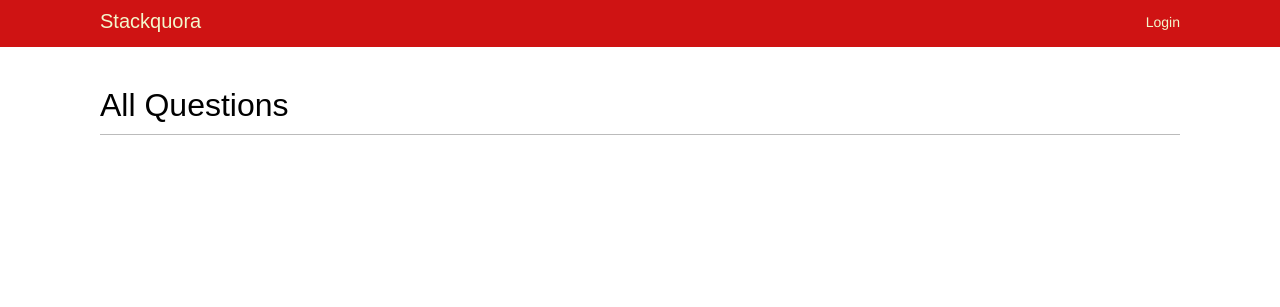
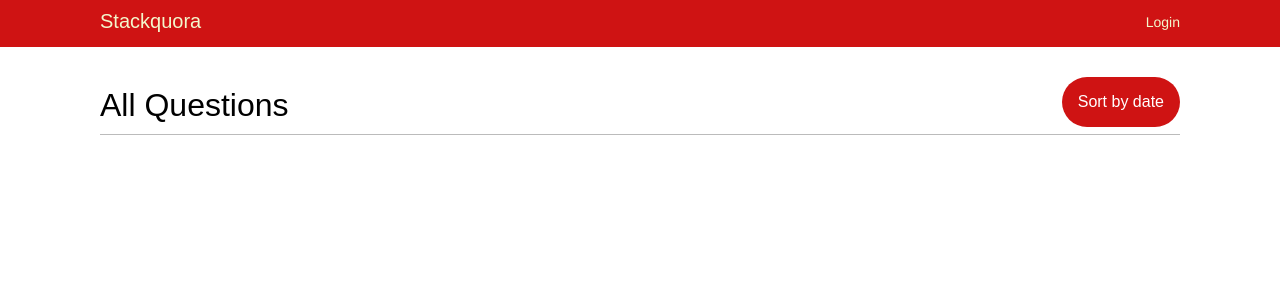
Before and after one commit to AswinRaaj23/queser, a Django app: page / in a window 1280 px wide. Shown: the top 307 px of the page. Run offline with Django 4.2, Linux system fonts and the light colour scheme; data that the repository does not hold is empty; some web fonts are replaced.

Commit message:
Add sort functionality based on created date

```diff
--- a/stacquora/static/css/base.css
+++ b/stacquora/static/css/base.css
@@ -229,3 +229,39 @@ ul.messages li a.close {
 .answer-author{
     color: lightgray;
 }
+
+.dropbtn {
+    background-color: #cf1313;
+    color: white;
+    padding: 16px;
+    font-size: 16px;
+    border: none;
+    cursor: pointer;
+    border-radius: 30px;
+  }
+
+  .dropdown {
+    position: relative;
+    display: inline-block;
+  }
+
+  .dropdown-content {
+    display: none;
+    position: absolute;
+    right: 0;
+    background-color: #f9f9f9;
+    min-width: 160px;
+    box-shadow: 0px 8px 16px 0px rgba(0,0,0,0.2);
+    z-index: 1;
+  }
+
+  .dropdown-content a {
+    color: black;
+    padding: 12px 16px;
+    text-decoration: none;
+    display: block;
+  }
+
+  .dropdown-content a:hover {background-color: #f1f1f1;}
+  .dropdown:hover .dropdown-content {display: block;}
+  .dropdown:hover .dropbtn {background-color: #ac1717;}
--- a/stacquora/templates/stacquora/homepage.html
+++ b/stacquora/templates/stacquora/homepage.html
@@ -1,9 +1,19 @@
 {% extends "base.html" %}
 {% block title %}Homepage{% endblock %}
 {% block content %}
-    <h1>All Questions</h1>
+
     {% if tag %}
         <h2>Posts tagged with "{{ tag.name }}"</h2>
+    {% else %}
+    <div class="dropdown" style="float:right;">
+        <button class="dropbtn">Sort by date</button>
+        <div class="dropdown-content">
+          <a href="?order=created">Old</a>
+          <a href="?order=-created">Recent</a>
+        </div>
+    </div>
+        <h1>All Questions</h1>
+
     {% endif %}
     {% for question in questions %}
         <div class="page">
--- a/stacquora/views.py
+++ b/stacquora/views.py
@@ -27,7 +27,8 @@ def user_login(request):
 
 
 def homepage(request, tag_slug=None):
-    questions = Question.objects.all().order_by('-created')
+    sort = request.GET.get('order','-created')
+    questions = Question.objects.all().order_by(sort)
     tag = None
 
     if tag_slug:
```
